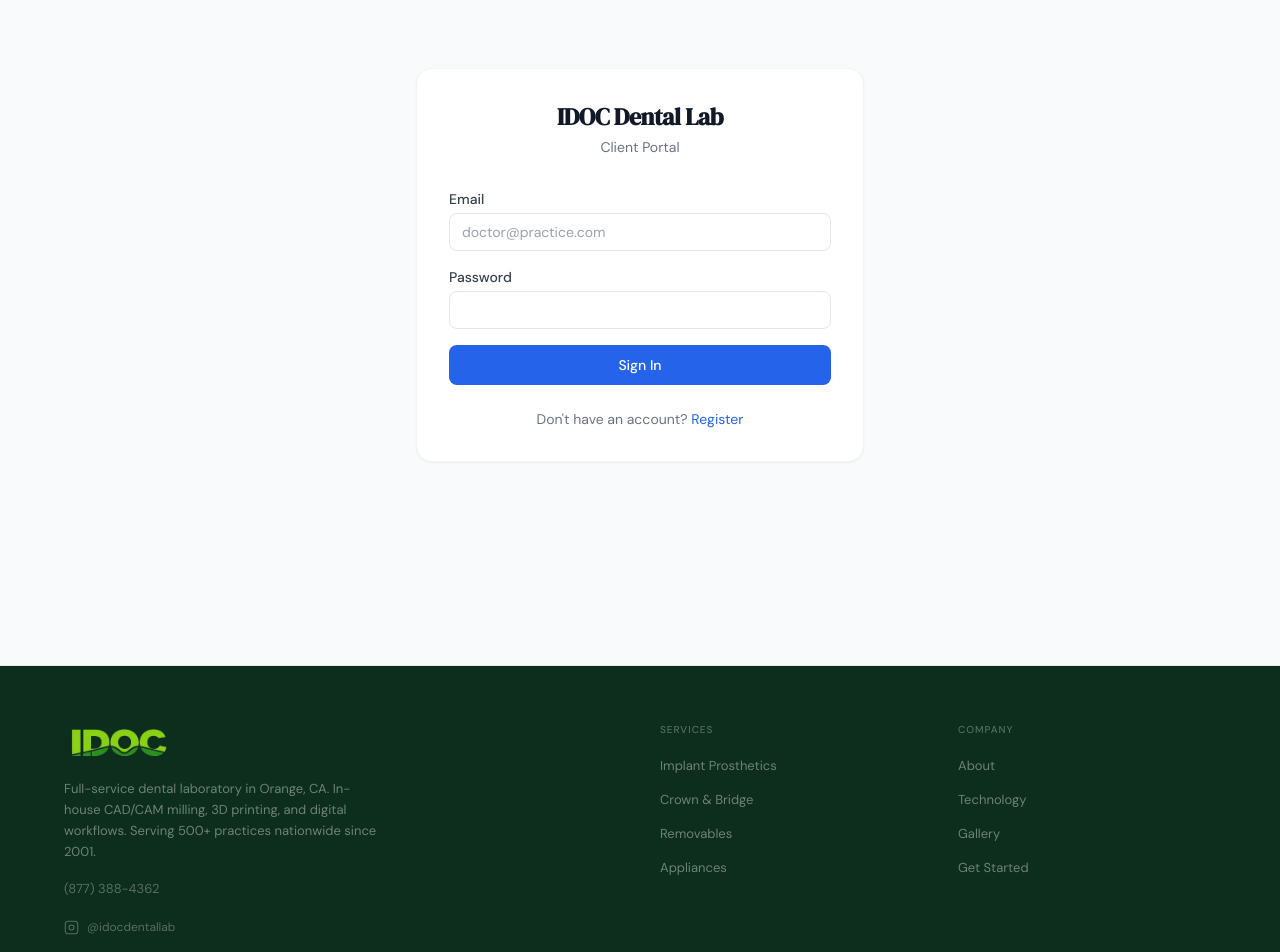
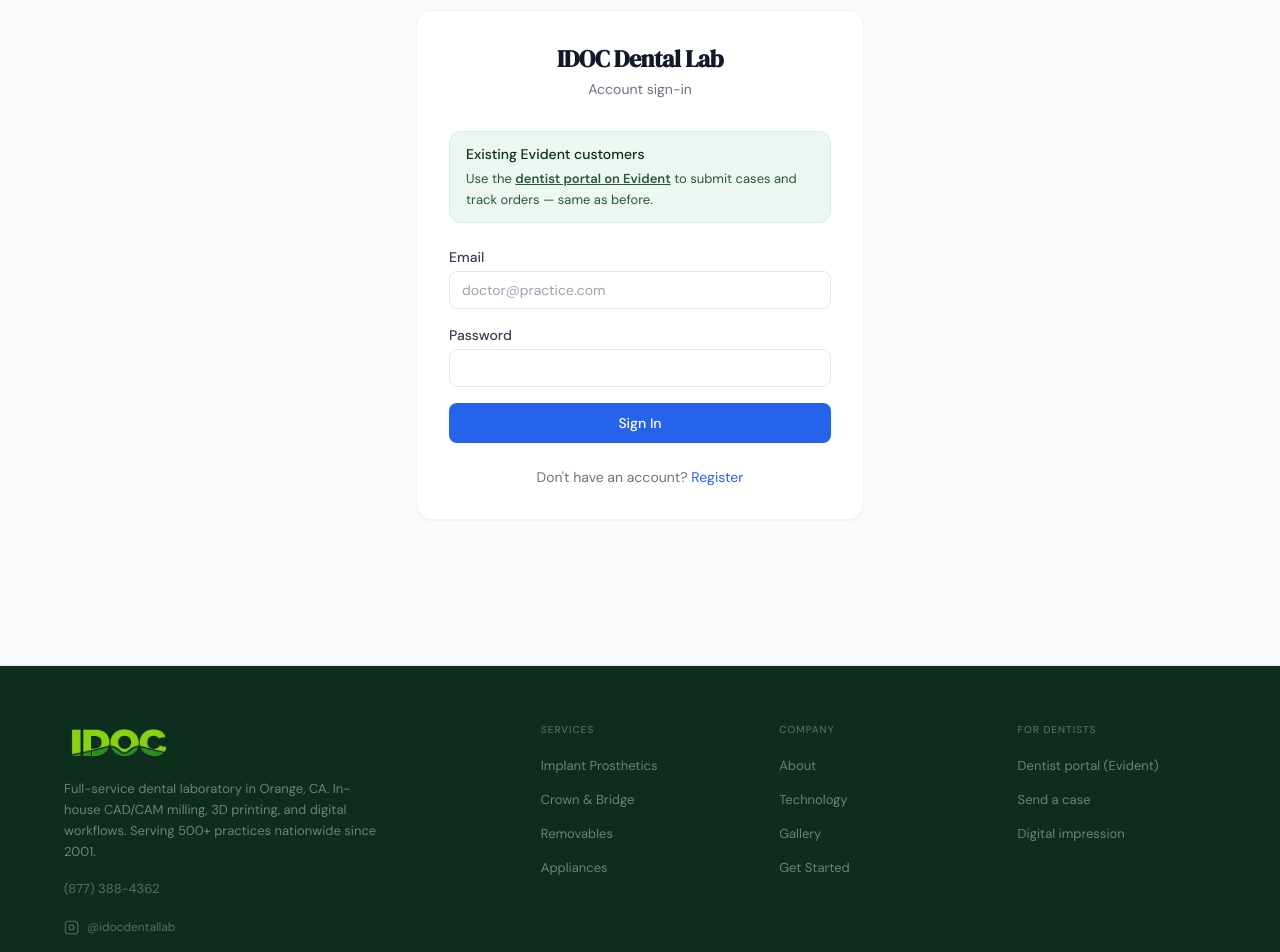
Before and after one commit to jaydenjeung/idocdentallab, a Next.js app: page /login in a window 1280 px wide. Shown: the part 200-1152 px from the top of the page. Built offline with nearby package versions, Linux system fonts and the light colour scheme.

Commit message:
feat: restore Evident dentist portal links across site
Co-authored-by: Cursor <cursoragent@cursor.com>

```diff
--- a/src/app/login/page.tsx
+++ b/src/app/login/page.tsx
@@ -4,6 +4,7 @@ import { useState } from 'react'
 import { useRouter } from 'next/navigation'
 import { createClient } from '@/lib/supabase'
 import Link from 'next/link'
+import { EVIDENT_DENTIST_PORTAL_URL } from '@/lib/portal'
 
 export default function LoginPage() {
   const router = useRouter()
@@ -46,7 +47,23 @@ export default function LoginPage() {
       <div className="max-w-md w-full bg-white rounded-2xl shadow-sm border border-gray-100 p-8">
         <div className="text-center mb-8">
           <h1 className="text-2xl font-bold text-gray-900">IDOC Dental Lab</h1>
-          <p className="text-sm text-gray-500 mt-1">Client Portal</p>
+          <p className="text-sm text-gray-500 mt-1">Account sign-in</p>
+        </div>
+
+        <div className="mb-6 rounded-xl border border-green-100 bg-green-50 px-4 py-3 text-sm text-green-900">
+          <p className="font-medium mb-1">Existing Evident customers</p>
+          <p className="text-green-800/90 text-[13px] leading-relaxed">
+            Use the{" "}
+            <a
+              href={EVIDENT_DENTIST_PORTAL_URL}
+              target="_blank"
+              rel="noopener noreferrer"
+              className="font-semibold underline hover:text-green-950"
+            >
+              dentist portal on Evident
+            </a>{" "}
+            to submit cases and track orders — same as before.
+          </p>
         </div>
 
         {error && (
--- a/src/components/layout/Footer.tsx
+++ b/src/components/layout/Footer.tsx
@@ -1,5 +1,6 @@
 import Link from "next/link";
 import Image from "next/image";
+import { EVIDENT_DENTIST_PORTAL_URL } from "@/lib/portal";
 
 const nav = [
   {
@@ -20,13 +21,25 @@ const nav = [
       { label: "Get Started", href: "/get-started" },
     ],
   },
+  {
+    title: "For dentists",
+    links: [
+      {
+        label: "Dentist portal (Evident)",
+        href: EVIDENT_DENTIST_PORTAL_URL,
+        external: true,
+      },
+      { label: "Send a case", href: "/send-a-case/pickup" },
+      { label: "Digital impression", href: "/send-a-case/digital-impression" },
+    ],
+  },
 ];
 
 export default function Footer() {
   return (
     <footer className="border-t border-surface-3 bg-green-900 px-5 py-14 md:px-8">
       <div className="mx-auto max-w-6xl">
-        <div className="grid gap-10 md:grid-cols-4">
+        <div className="grid gap-10 sm:grid-cols-2 md:grid-cols-5">
 
           {/* Brand */}
           <div className="md:col-span-2">
@@ -78,12 +91,23 @@ export default function Footer() {
               <ul className="space-y-2.5">
                 {col.links.map((l) => (
                   <li key={l.href}>
+                    {"external" in l && l.external ? (
+                      <a
+                        href={l.href}
+                        target="_blank"
+                        rel="noopener noreferrer"
+                        className="text-[13px] text-white/40 transition-colors hover:text-white/70"
+                      >
+                        {l.label}
+                      </a>
+                    ) : (
                       <Link
                         href={l.href}
                         className="text-[13px] text-white/40 transition-colors hover:text-white/70"
                       >
                         {l.label}
                       </Link>
+                    )}
                   </li>
                 ))}
               </ul>
--- a/src/components/layout/Navbar.tsx
+++ b/src/components/layout/Navbar.tsx
@@ -3,6 +3,7 @@
 import { useState, useEffect, useRef } from "react";
 import Link from "next/link";
 import Image from "next/image";
+import { EVIDENT_DENTIST_PORTAL_URL } from "@/lib/portal";
 
 const links = [
   { href: "/services",   label: "Services"   },
@@ -126,6 +127,15 @@ export default function Navbar() {
             (877) 388-4362
           </a>
 
+          <a
+            href={EVIDENT_DENTIST_PORTAL_URL}
+            target="_blank"
+            rel="noopener noreferrer"
+            className="text-[13px] font-medium text-white/55 hover:text-white/90 transition-colors"
+          >
+            Dentist login
+          </a>
+
           <div className="relative" ref={dropdownRef}>
             <button
               onClick={() => setDropdownOpen(!dropdownOpen)}
@@ -219,13 +229,22 @@ export default function Navbar() {
                   {item.label}
                 </Link>
               ))}
-              <Link
-                href="/login"
+              <a
+                href={EVIDENT_DENTIST_PORTAL_URL}
+                target="_blank"
+                rel="noopener noreferrer"
                 onClick={() => setOpen(false)}
-                className="block rounded-lg px-3 py-2.5 text-sm font-medium text-white/65 hover:text-white hover:bg-white/5"
+                className="flex items-center gap-2.5 rounded-lg px-3 py-2.5 text-sm font-medium text-white/65 hover:text-white hover:bg-white/5"
               >
-                Client Login
-              </Link>
+                <span className="text-green-400/60">
+                  <svg width="15" height="15" viewBox="0 0 24 24" fill="none" stroke="currentColor" strokeWidth="1.7" strokeLinecap="round" strokeLinejoin="round">
+                    <path d="M15 3h4a2 2 0 012 2v14a2 2 0 01-2 2h-4"/>
+                    <polyline points="10 17 15 12 10 7"/>
+                    <line x1="15" y1="12" x2="3" y2="12"/>
+                  </svg>
+                </span>
+                Dentist portal (Evident)
+              </a>
               <a
                 href="tel:+1-877-388-4362"
                 className="block rounded-lg px-3 py-2.5 text-sm font-medium text-white/50 mt-1 border-t border-white/8 pt-3"
--- a/src/components/sections/QuickActions.tsx
+++ b/src/components/sections/QuickActions.tsx
@@ -1,6 +1,20 @@
 import Link from "next/link";
+import { EVIDENT_DENTIST_PORTAL_URL } from "@/lib/portal";
 
 const actions = [
+  {
+    href: EVIDENT_DENTIST_PORTAL_URL,
+    icon: (
+      <svg width="20" height="20" viewBox="0 0 24 24" fill="none" stroke="currentColor" strokeWidth="1.6" strokeLinecap="round" strokeLinejoin="round">
+        <path d="M15 3h4a2 2 0 012 2v14a2 2 0 01-2 2h-4"/>
+        <polyline points="10 17 15 12 10 7"/>
+        <line x1="15" y1="12" x2="3" y2="12"/>
+      </svg>
+    ),
+    label: "Dentist portal",
+    description: "Sign in · Evident LMS",
+    external: true,
+  },
   {
     href: "/send-a-case/digital-impression",
     icon: (
@@ -59,7 +73,7 @@ export default function QuickActions() {
           Quick Actions
         </p>
 
-        <div className="grid grid-cols-2 md:grid-cols-4 gap-3">
+        <div className="grid grid-cols-2 md:grid-cols-3 lg:grid-cols-5 gap-3">
           {actions.map((action) => {
             const Comp = action.external ? "a" : Link;
 
@@ -86,7 +100,11 @@ export default function QuickActions() {
 
                 {/* 화살표 — hover 시 등장 */}
                 <span className="text-[11px] font-medium text-gray-900 opacity-0 group-hover:opacity-100 transition-opacity duration-200">
-                  {action.external ? "Call now →" : "Go →"}
+                  {action.external
+                    ? action.href.startsWith("tel:")
+                      ? "Call now →"
+                      : "Sign in →"
+                    : "Go →"}
                 </span>
               </Comp>
             );
--- /dev/null
+++ b/src/lib/portal.ts
@@ -0,0 +1,3 @@
+/** Evident LMS — existing dentist practices sign in here for cases, RX, and lab communication. */
+export const EVIDENT_DENTIST_PORTAL_URL =
+  "https://lms-northam.evidentdigital.com/IDOCDentalLabInc134/dentist";
```
Lines whose indentation alone changed are shown as unchanged.
